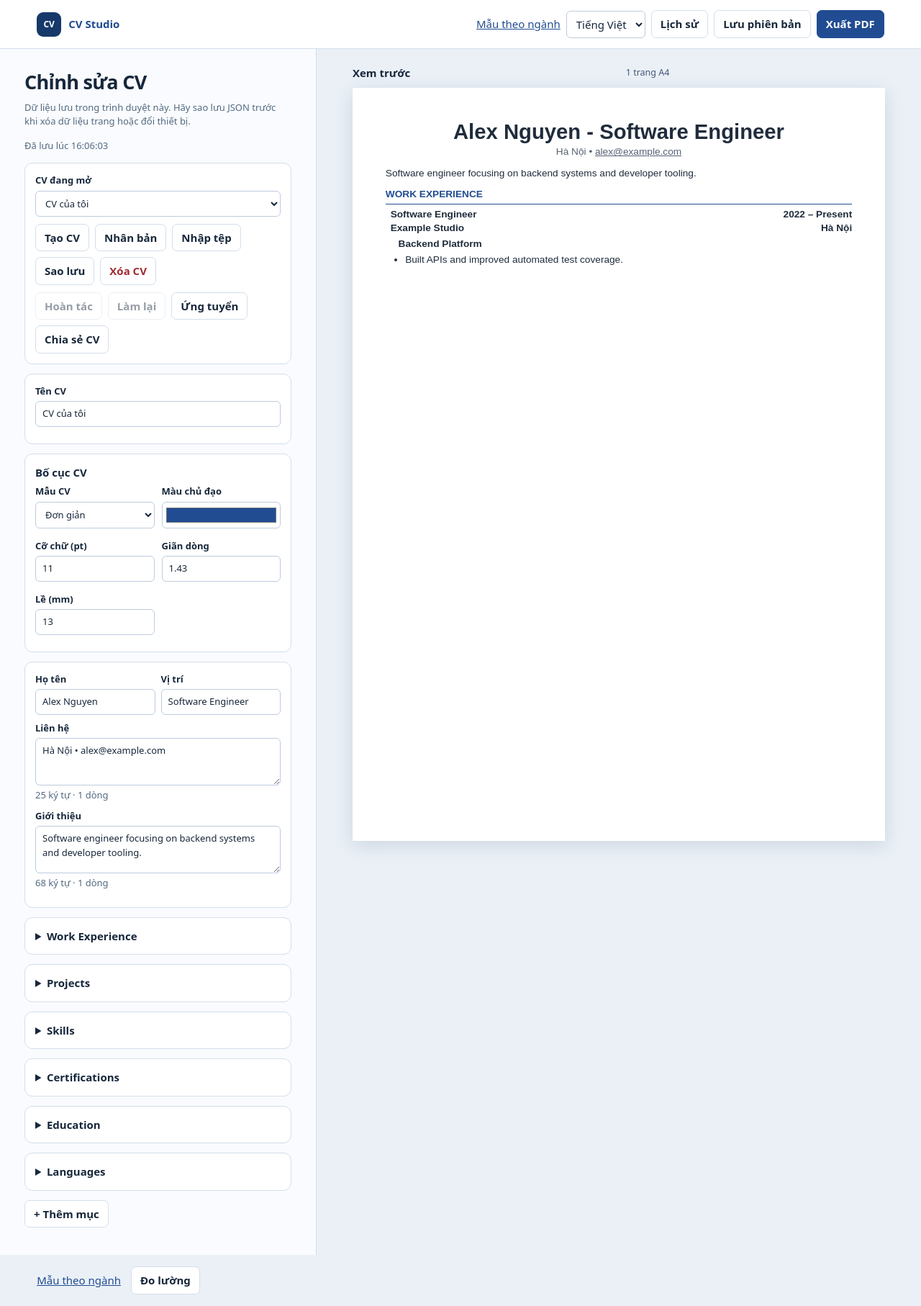
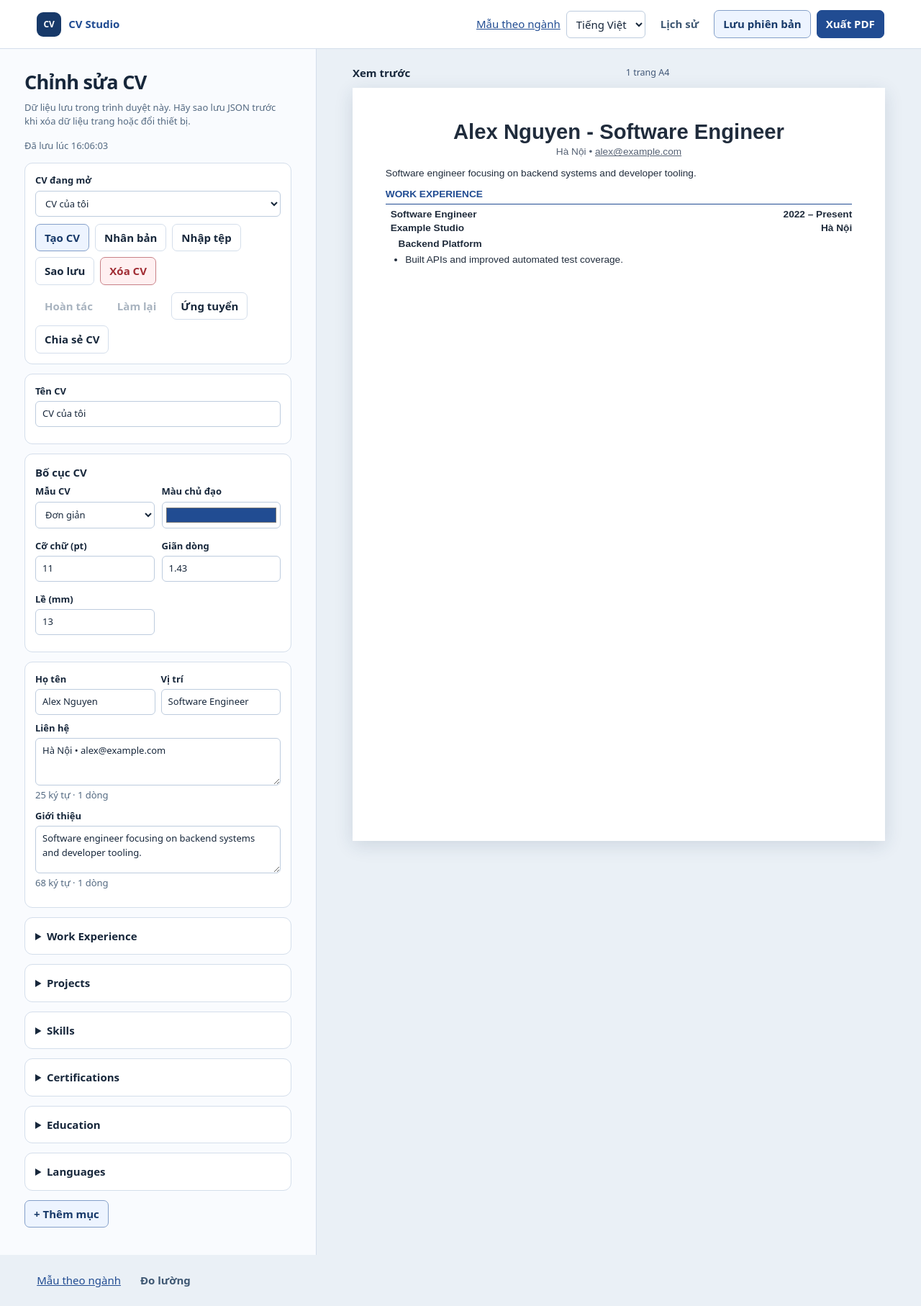
Before and after one commit to altsun/cv-studio, a website with bundled scripts: page index.html in a window 1280 px wide. Shown: the whole page at 72% size. Built offline with nearby package versions, Linux system fonts and the light colour scheme.

Commit message:
Clarify CV editor button hierarchy

```diff
--- a/index.html
+++ b/index.html
@@ -21,8 +21,8 @@
   <div class="actions">
     <a href="./mau-cv/" data-i18n="Mẫu theo ngành">Mẫu theo ngành</a>
     <select id="language" aria-label="Ngôn ngữ" data-i18n-aria="Ngôn ngữ"><option value="vi">Tiếng Việt</option><option value="en">English</option></select>
-    <button id="history" data-i18n="Lịch sử">Lịch sử</button>
-    <button id="save" data-i18n="Lưu phiên bản">Lưu phiên bản</button>
+    <button id="history" class="quiet" data-i18n="Lịch sử">Lịch sử</button>
+    <button id="save" class="secondary" data-i18n="Lưu phiên bản">Lưu phiên bản</button>
     <button id="export" class="primary" data-i18n="Xuất PDF">Xuất PDF</button>
   </div>
 </header>
@@ -40,22 +40,22 @@
     <div class="library">
       <label><span data-i18n="CV đang mở">CV đang mở</span><select id="documents"></select></label>
       <div class="actions">
-        <button id="new" data-i18n="Tạo CV">Tạo CV</button>
+        <button id="new" class="secondary" data-i18n="Tạo CV">Tạo CV</button>
         <button id="duplicate" data-i18n="Nhân bản">Nhân bản</button>
         <button id="import" data-i18n="Nhập tệp">Nhập tệp</button>
         <button id="backup" data-i18n="Sao lưu">Sao lưu</button>
         <button id="delete" class="danger" data-i18n="Xóa CV">Xóa CV</button>
       </div>
       <div class="actions">
-        <button id="undo" data-i18n="Hoàn tác">Hoàn tác</button>
-        <button id="redo" data-i18n="Làm lại">Làm lại</button>
+        <button id="undo" class="quiet" data-i18n="Hoàn tác">Hoàn tác</button>
+        <button id="redo" class="quiet" data-i18n="Làm lại">Làm lại</button>
         <button id="job" data-i18n="Ứng tuyển">Ứng tuyển</button>
         <button id="share" data-i18n="Chia sẻ CV">Chia sẻ CV</button>
       </div>
       <input hidden id="file" type="file" accept=".json,.pdf,.txt">
     </div>
     <div id="fields"></div>
-    <button id="add-section" data-i18n="+ Thêm mục">+ Thêm mục</button>
+    <button id="add-section" class="secondary" data-i18n="+ Thêm mục">+ Thêm mục</button>
   </section>
   <section class="preview" id="preview-panel" aria-label="Xem trước" data-i18n-aria="Xem trước">
     <div class="preview-bar">
@@ -66,7 +66,7 @@
     <article class="paper" id="paper"></article>
   </section>
 </main>
-<footer><a href="./mau-cv/" data-i18n="Mẫu theo ngành">Mẫu theo ngành</a> <button id="metrics" data-i18n="Đo lường">Đo lường</button></footer>
+<footer><a href="./mau-cv/" data-i18n="Mẫu theo ngành">Mẫu theo ngành</a> <button id="metrics" class="quiet" data-i18n="Đo lường">Đo lường</button></footer>
 <dialog id="dialog" aria-labelledby="dialog-title"><div id="dialog-body"></div></dialog>
 </body>
 </html>
--- a/style.css
+++ b/style.css
@@ -7,12 +7,17 @@ body{margin:0}
 .actions,.row{display:flex;gap:8px;align-items:center;flex-wrap:wrap}
 button,input,textarea,select{font:inherit;color:inherit}
 button{padding:7px 12px;border:1px solid var(--line);border-radius:7px;background:#fff;cursor:pointer;font-weight:600}
-button:hover{background:#eff5ff;border-color:#849fc9}
-button.danger{color:#a02c33}
-button.danger:hover:not(:disabled){background:#fff0f1;border-color:#a02c33}
+button:hover:not(:disabled){background:#eff5ff;border-color:#849fc9}
+button:focus-visible{outline:2px solid var(--blue);outline-offset:2px}
+button.secondary{background:#edf4ff;border-color:#849fc9;color:#173969}
+button.secondary:hover:not(:disabled){background:#dceaff}
+button.quiet{background:transparent;border-color:transparent;color:#3f5873}
+button.quiet:hover:not(:disabled){background:#eff5ff;border-color:transparent;text-decoration:underline}
+button.danger{background:#fff0f1;border-color:#c88086;color:#a02c33}
+button.danger:hover:not(:disabled){background:#ffe0e3;border-color:#a02c33}
 button:disabled{opacity:.45;cursor:default}
 button.primary{background:var(--blue);border-color:var(--blue);color:white}
-button.primary:hover{background:#173969}
+button.primary:hover:not(:disabled){background:#173969}
 main{display:grid;grid-template-columns:minmax(315px,440px) minmax(0,1fr);max-width:1480px;margin:auto}
 .editor{padding:26px clamp(16px,3vw,34px) 38px;background:#f9fbfe;border-right:1px solid var(--line)}
 .intro h1{font-size:27px;letter-spacing:-.025em;margin:0}
```
